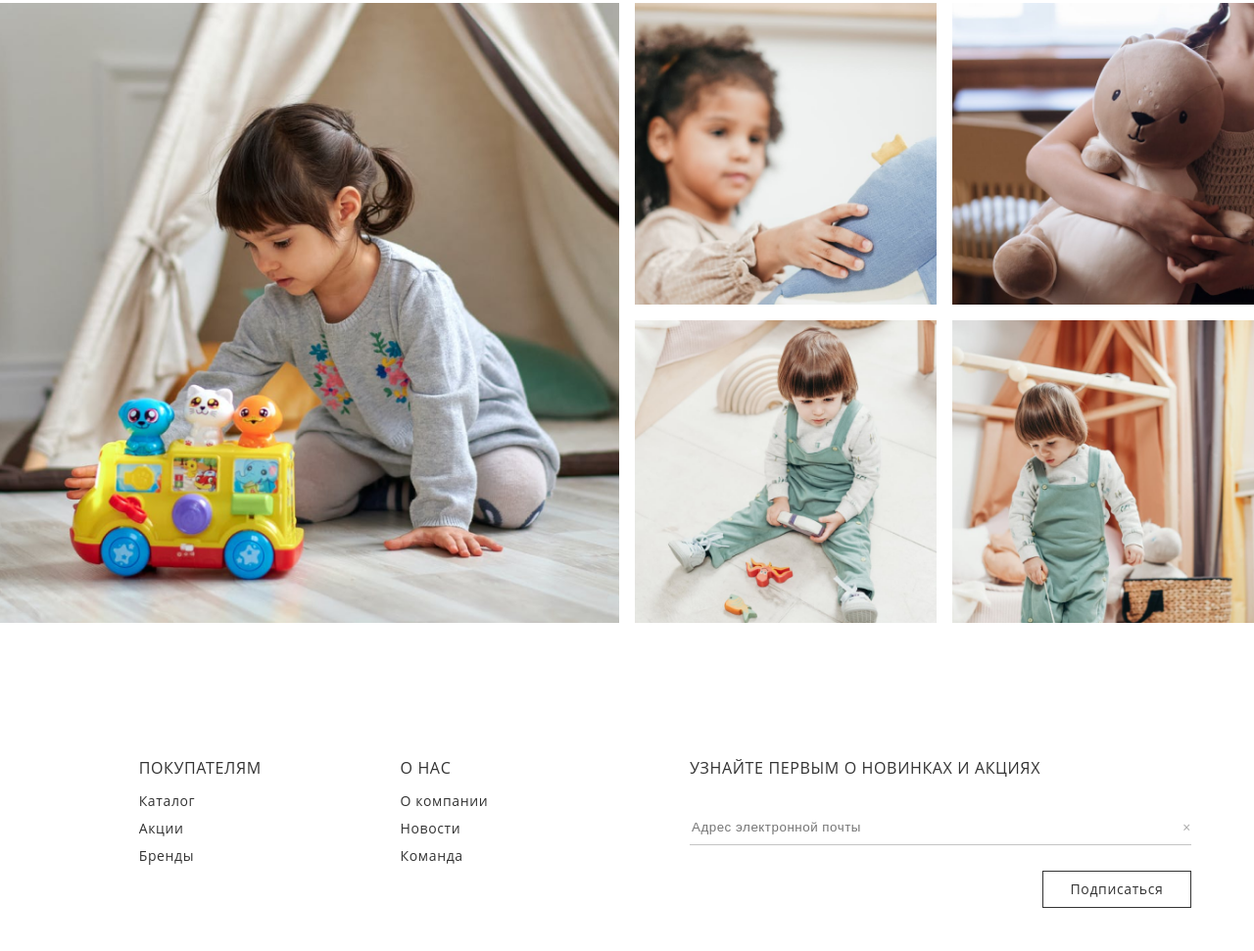
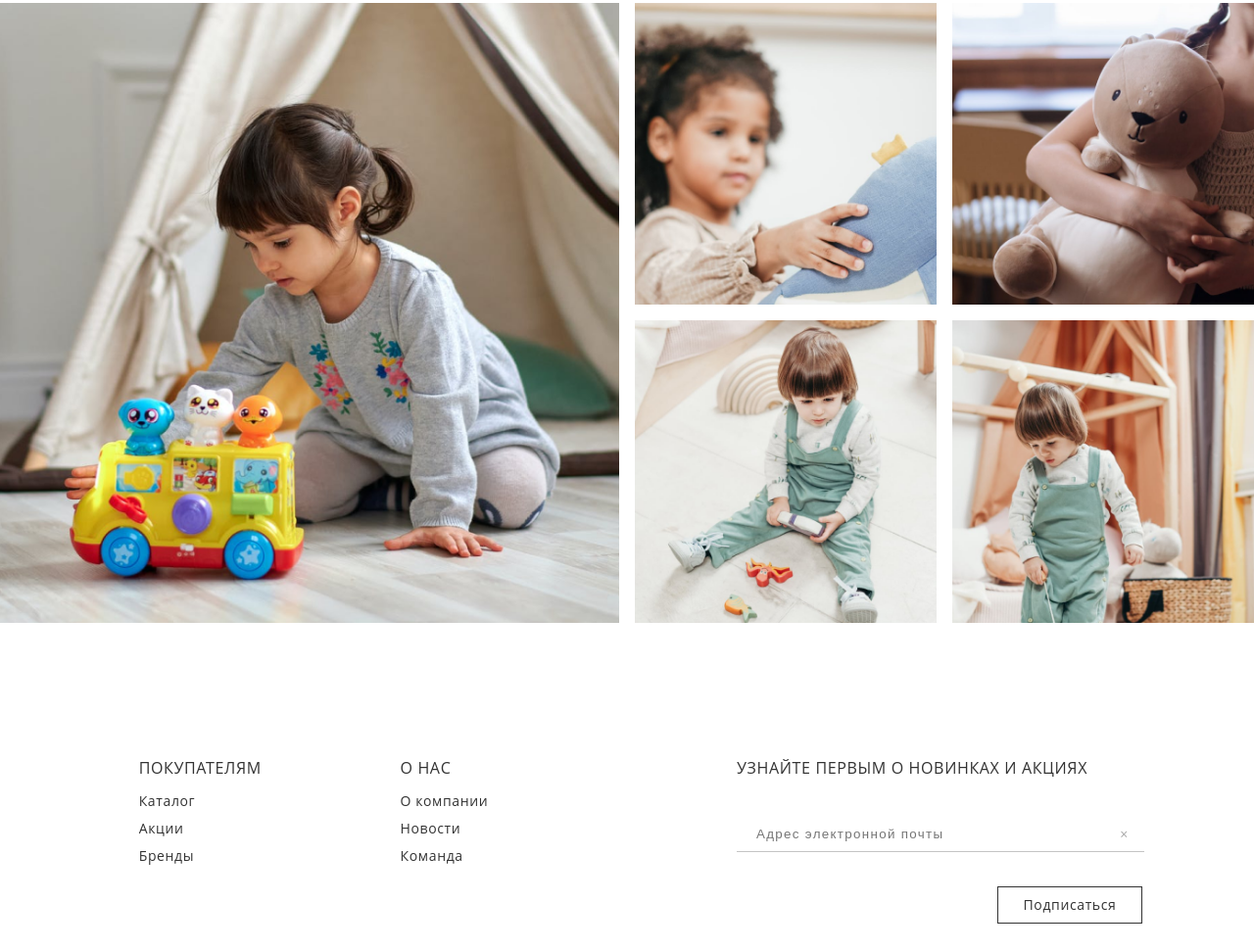
Before and after one commit to Merrivoir/Alef, a plain HTML site: page index.html in a window 1280 px wide. Shown: the part 945-1916 px from the top of the page at 98% size. Drawn offline with nearby package versions, Linux system fonts and the light colour scheme.

Commit message:
Update styles.css

```diff
--- a/sheets/styles.css
+++ b/sheets/styles.css
@@ -406,7 +406,7 @@ footer {
   }
 
   .subscribe-form {
-    width: 80%;
+    width: 65%;
     display: flex;
     flex-direction: column;
     margin: 0 auto;
@@ -414,12 +414,17 @@ footer {
 
   .email {
     width: 100%;
+    padding-left: 20px;
     color: #828282;
     background-color: #FFFFFF;
-    letter-spacing: 0.04em;
+    letter-spacing: 0.1em;
     font-weight: 400;
     border: none;
     outline: none;
+  }
+
+  .erase-email {
+    padding-right: 16px;
   }
 
   .email-input {
@@ -429,11 +434,11 @@ footer {
     gap: 8px;
     height: 36px;
     border-bottom: 1px solid #c4c4c4;
-    margin: 26px 0;
+    margin: 33px 0 35px 0;
   }
 
   .subscribe-button {
-    width: 150px;
+    width: 146px;
     height: 36px;
     color: #333333;
     align-self: flex-end;
@@ -441,6 +446,7 @@ footer {
     border-radius: 0px;
     background-color: #FFFFFF;
     display: flex;
+    margin-right: 2px;
   }
   .subscribe-button span {
     margin:auto;
```
